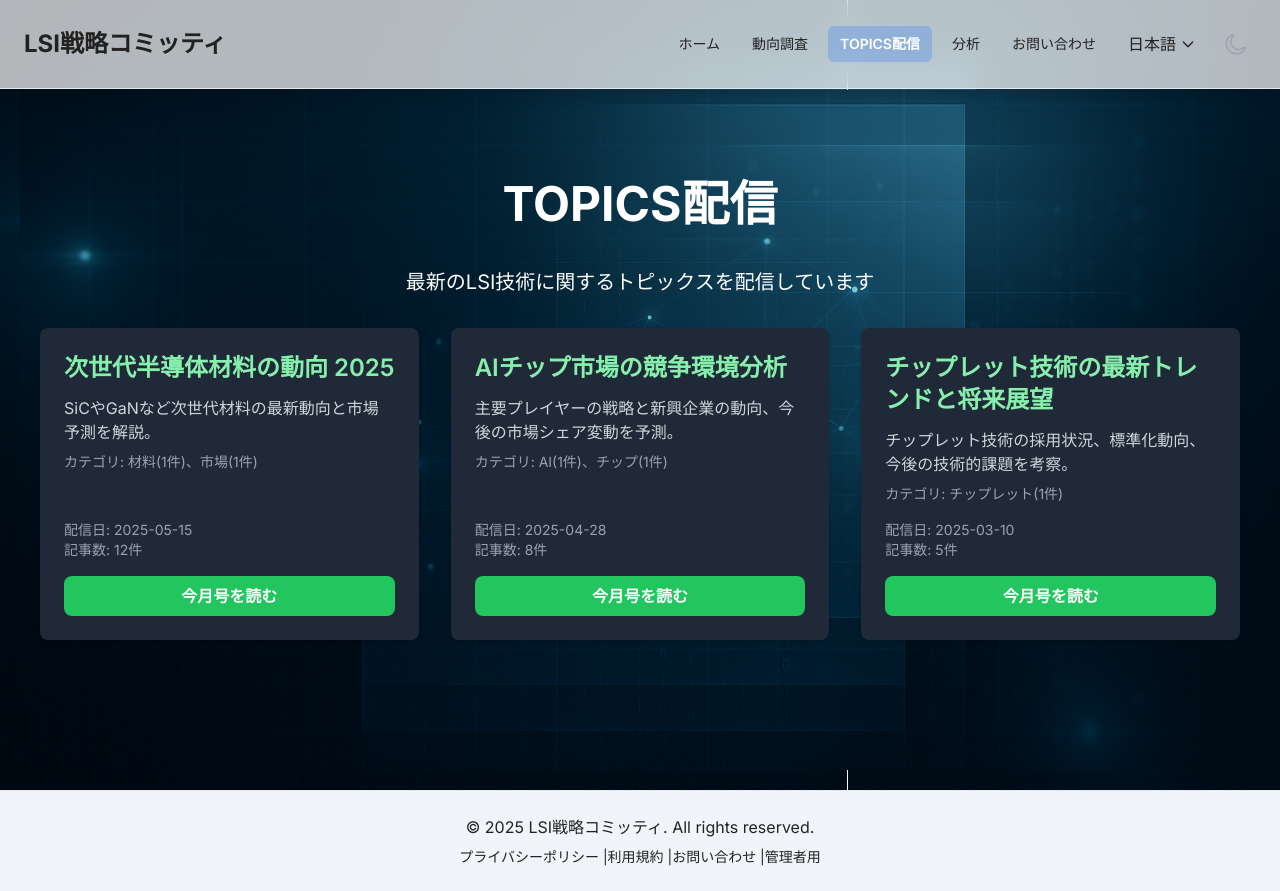
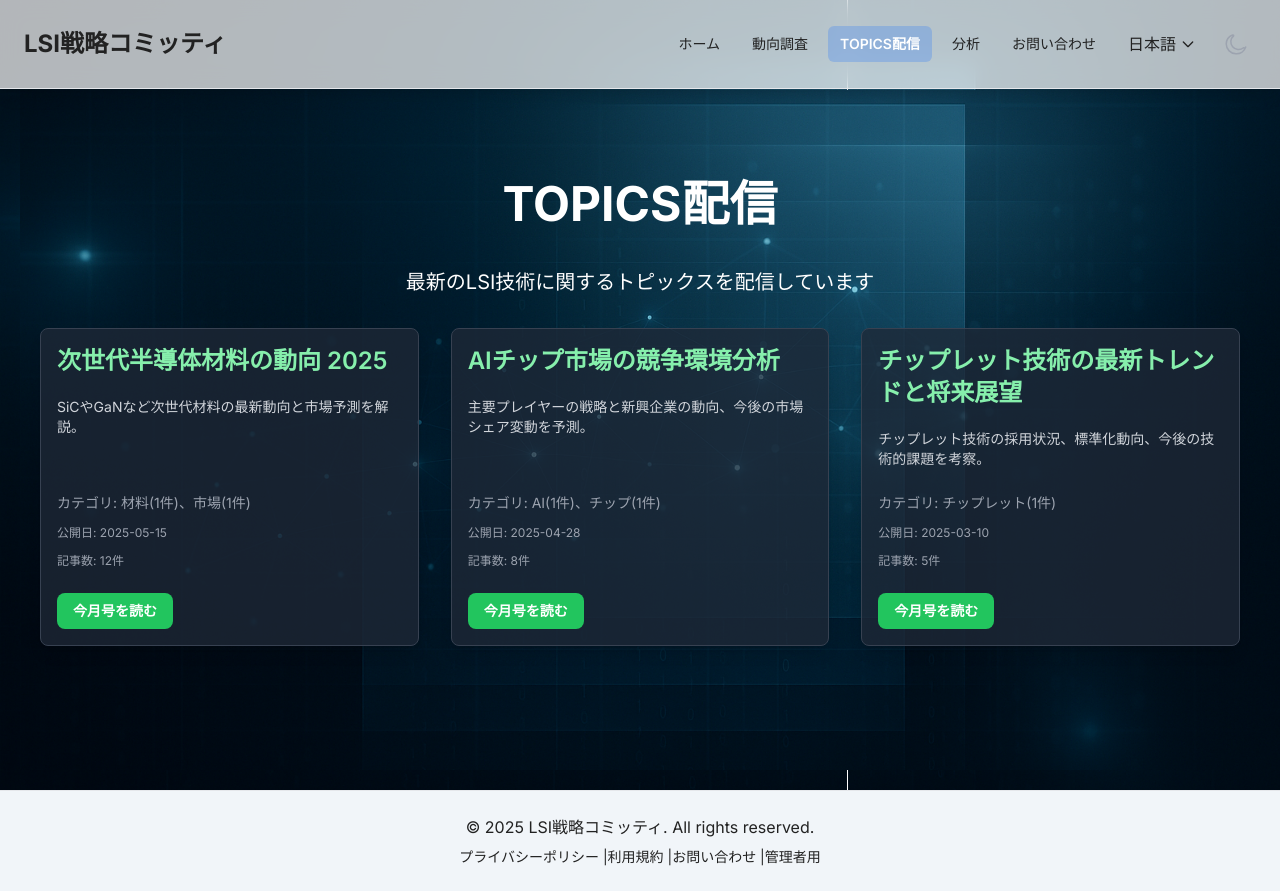
Before and after one commit to riririyo-1/lsi-strategy-committee, a Next.js app: page /topics in a window 1280 px wide. Built offline with nearby package versions, Linux system fonts and the light colour scheme.

Commit message:
UI修正

```diff
--- a/public/locales/en.json
+++ b/public/locales/en.json
@@ -50,7 +50,9 @@
     "sort": "Sort",
     "category": "Category",
     "search": "Search",
-    "backToList": "Back to TOPICS List"
+    "backToList": "Back to TOPICS List",
+    "articleCount": "Articles: {count}",
+    "readThisMonth": "Read This Issue"
   },
   "languageSwitcher": {
     "language": "Language",
--- a/public/locales/ja.json
+++ b/public/locales/ja.json
@@ -50,7 +50,9 @@
     "sort": "並び替え",
     "category": "カテゴリー",
     "search": "検索",
-    "backToList": "TOPICS一覧へ戻る"
+    "backToList": "TOPICS一覧へ戻る",
+    "articleCount": "記事数: {count}件",
+    "readThisMonth": "今月号を読む"
   },
   "languageSwitcher": {
     "language": "言語",
--- a/src/app/admin/page.tsx
+++ b/src/app/admin/page.tsx
@@ -20,7 +20,7 @@ export default function AdminDashboard() {
             </div>
           </Link>
           <Link
-            href="/admin/trend-reports"
+            href="/admin/research"
             className="block bg-green-800 hover:bg-green-700 text-white rounded-lg shadow p-8 transition"
           >
             <div className="text-xl font-semibold mb-2">
--- a/src/app/admin/topics/collect/page.tsx
+++ /dev/null
@@ -1,19 +0,0 @@
-"use client";
-
-export default function TopicsCollectPage() {
-  return (
-    <div className="min-h-screen bg-gray-900 py-12 px-4">
-      <div className="max-w-4xl mx-auto">
-        <h1 className="text-2xl md:text-3xl font-bold text-white mb-8">
-          TOPICS配信記事収集
-        </h1>
-        <div className="bg-gray-800 rounded-lg shadow p-8 text-gray-200">
-          <p>
-            このページでは、RSS自動収集・手動追加・LLM要約・ラベル付け・収集結果の管理ができます。
-          </p>
-          {/* 今後、タブ切り替えや各機能コンポーネントをここに実装 */}
-        </div>
-      </div>
-    </div>
-  );
-}
--- a/src/features/topics/components/TopicCard.tsx
+++ b/src/features/topics/components/TopicCard.tsx
@@ -1,12 +1,13 @@
 import Link from "next/link";
 import type { Topic, TopicCategory } from "@/types/topic.d";
-// import { formatDate } from "@/utils/formatDate";
+import { useI18n } from "@/features/i18n/hooks/useI18n";
 
 interface TopicCardProps {
   topic: Topic;
 }
 
 export function TopicCard({ topic }: TopicCardProps) {
+  const { t } = useI18n();
   // カテゴリ別記事数の集計（最大3カテゴリ表示）
   const categorySummary = topic.categories
     ? topic.categories
@@ -16,23 +17,23 @@ export function TopicCard({ topic }: TopicCardProps) {
     : "";
 
   return (
-    <div className="report-card p-6 flex flex-col hover:transform hover:scale-105 transition-all bg-gray-800 rounded-lg shadow">
-      <h2 className="text-2xl font-semibold mb-3 text-green-300">
+    <div className="report-card w-full p-4 flex flex-col gap-2 bg-gray-800 bg-opacity-75 border border-gray-700 rounded-lg shadow-lg hover:bg-gray-700 transition-all duration-300">
+      <h2 className="text-2xl font-semibold mb-3 text-green-300 text-shadow-sm">
         {topic.title}
       </h2>
-      <div className="text-gray-300 mb-4 flex-grow">
-        <p className="mb-2 line-clamp-3">{topic.summary}</p>
-        <p className="text-sm text-gray-400">カテゴリ: {categorySummary}</p>
-      </div>
-      <div className="mb-4">
-        <p className="text-sm text-gray-400">配信日: {topic.publishDate}</p>
-        <p className="text-sm text-gray-400">記事数: {topic.articleCount}件</p>
-      </div>
+      <p className="text-gray-300 mb-4 flex-grow text-sm">{topic.summary}</p>
+      <p className="text-sm text-gray-400 mb-1">カテゴリ: {categorySummary}</p>
+      <p className="text-xs text-gray-400 mb-1">
+        {t("topics.publishDate", { date: topic.publishDate })}
+      </p>
+      <p className="text-xs text-gray-400 mb-4">
+        {t("topics.articleCount", { count: String(topic.articleCount) })}
+      </p>
       <Link
         href={`/topics/${topic.id}`}
-        className="mt-auto bg-green-500 hover:bg-green-600 text-white font-semibold py-2 px-4 rounded-lg transition duration-300 text-center"
+        className="mt-auto self-start bg-green-500 hover:bg-green-600 text-white font-semibold py-2 px-4 rounded-lg transition duration-300 text-sm"
       >
-        今月号を読む
+        {t("topics.readThisMonth")}
       </Link>
     </div>
   );
--- a/src/features/topics/components/TopicDetail.tsx
+++ b/src/features/topics/components/TopicDetail.tsx
@@ -1,16 +1,20 @@
 import React from "react";
 import type { Topic, TopicCategory } from "@/types/topic";
 import { CategorySection } from "./CategorySection";
+import { useI18n } from "@/features/i18n/hooks/useI18n";
 
 interface TopicDetailProps {
   topic: Topic;
 }
 
 export const TopicDetail: React.FC<TopicDetailProps> = ({ topic }) => {
+  const { t } = useI18n();
   return (
     <div className="max-w-4xl mx-auto bg-gray-900 rounded-xl p-8 mt-24 shadow-lg">
       <h1 className="text-4xl font-bold text-yellow-300 mb-2">{topic.title}</h1>
-      <p className="text-gray-400 mb-2">配信日: {topic.publishDate}</p>
+      <p className="text-gray-400 mb-2">
+        {t("topics.publishDate", { date: topic.publishDate })}
+      </p>
       <p className="mb-6 text-gray-200">{topic.summary}</p>
       <div className="mb-8 flex justify-end">
         <a
```
Also changed, not shown: src/app/admin/research/page.tsx (renamed from src/app/admin/trend-reports/page.tsx).
